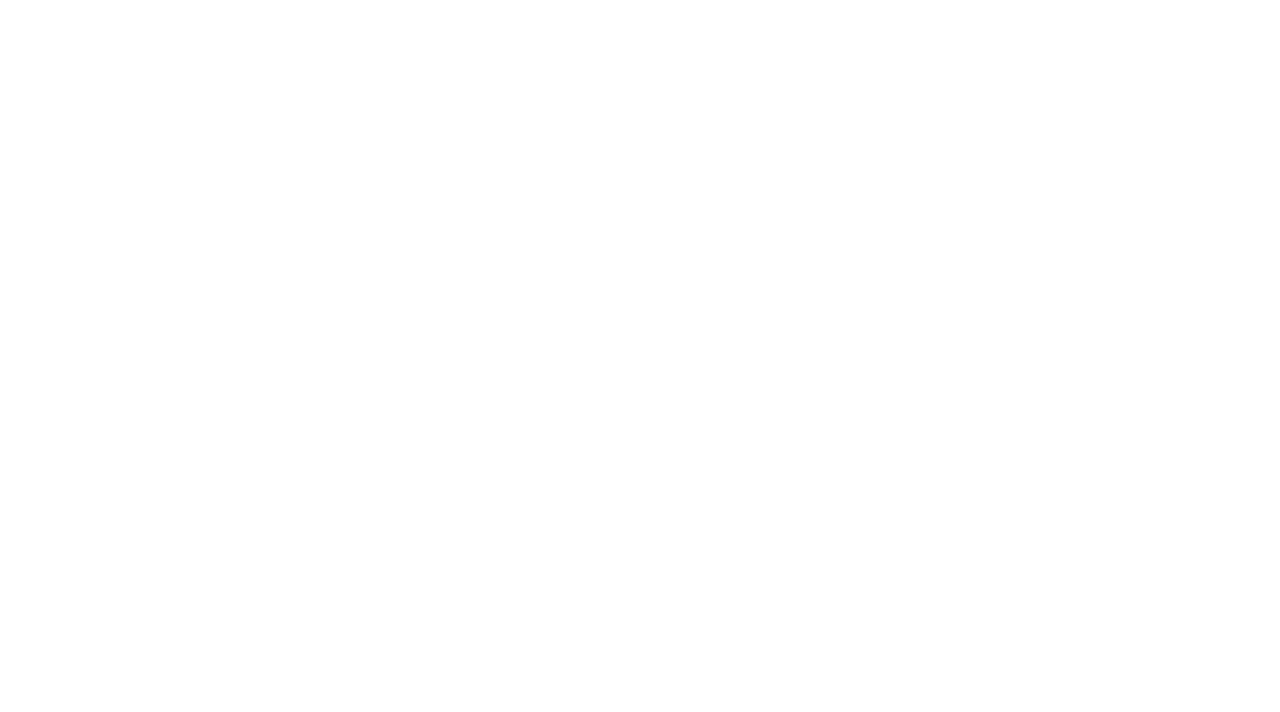
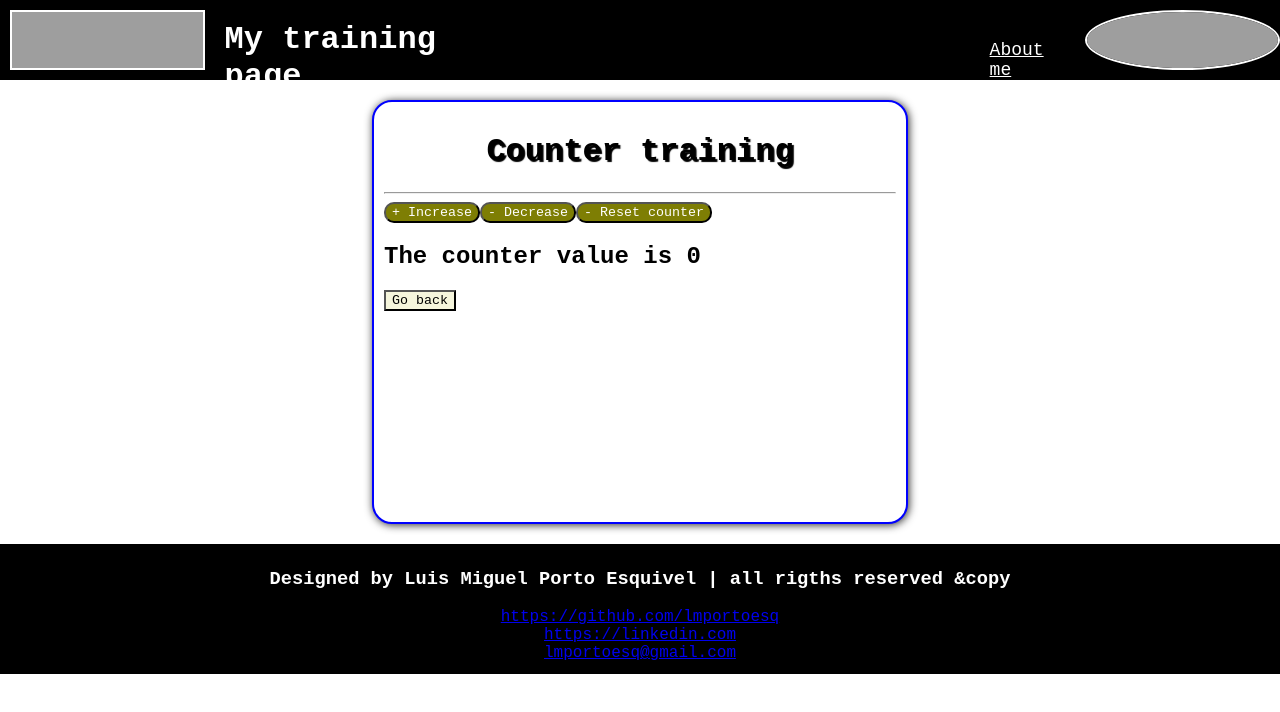
Before and after one commit to lmportoesq/my-training, a React (Create React App) app: page /counter in a window 1280 px wide. Before the commit this address had no page. Shown: the top 712 px of the page. Built offline with nearby package versions, Linux system fonts and the light colour scheme; grey boxes are pictures that could not be loaded.

Commit message:
feac: create Counter component and route (#5)
Co-authored-by: Luis porto <lmportoesq@gmail.com>

```diff
--- /dev/null
+++ b/src/components/Counter.jsx
@@ -0,0 +1,39 @@
+import Header from './Header';
+import Footer from './Footer';
+import { useState } from 'react';
+
+function Counter() {
+  const [count, setCount]=useState(0);
+
+  function handleClickAdd() {
+    setCount(count+1);
+  }
+
+  function handleClickLess() {
+    if(count>0){
+      setCount(count-1);
+    }else{
+      alert('Contador llegó a cero...')
+    }
+  }
+  function handleClickBack(){
+    window.location.href='/';
+  }
+
+  return (
+    <div>
+      <Header />
+      <div className="card">
+        <h1>Counter training</h1>
+        <hr />
+        <button className='button' type="submit" name="add" onClick={handleClickAdd}>+ Increase</button>
+        <button className='button' type="submit" name="less" onClick={handleClickLess}>- Decrease</button>
+        <button className='button' type="submit" name="reset" onClick={()=>setCount(0)}>- Reset counter</button>
+        <h2>The counter value is {`${count}`}</h2>
+        <button className='button-back' onClick={handleClickBack}>Go back</button>
+      </div>
+      <Footer />
+    </div>
+  )
+}
+export default Counter;
--- a/src/components/Routes.jsx
+++ b/src/components/Routes.jsx
@@ -1,18 +1,18 @@
-import {BrowserRouter, Routes, Route } from 'react-router-dom';
+import { BrowserRouter, Routes, Route } from 'react-router-dom';
 import HomePage from '../pages/HomePage';
-//import Counter from '../counter/Counter';
+import Counter from './Counter';
 //import About from '../about/About';
 
-function Router(){
-   return(
-       <BrowserRouter>
-          <Routes>
+function Router() {
+   return (
+      <BrowserRouter>
+         <Routes>
             <Route path='/' element={<HomePage />} />
-          </Routes>
-       </BrowserRouter>
+            <Route path='/counter' element={<Counter />} />
+         </Routes>
+      </BrowserRouter>
    )
 }
 export default Router;
 
-//<Route path='/counter' element={<Counter />} />
 //<Route path='/about' element={<About />} />
```
